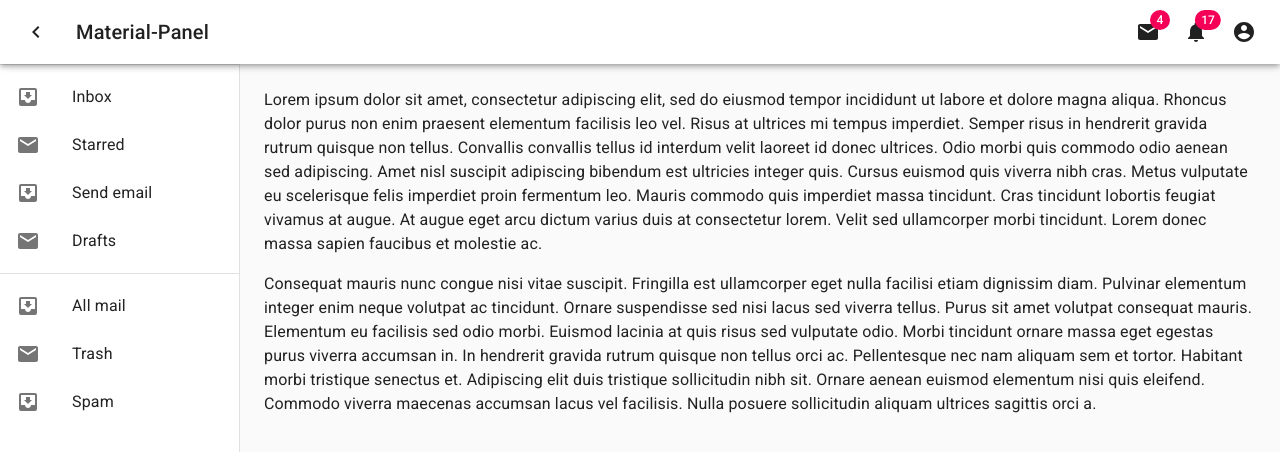
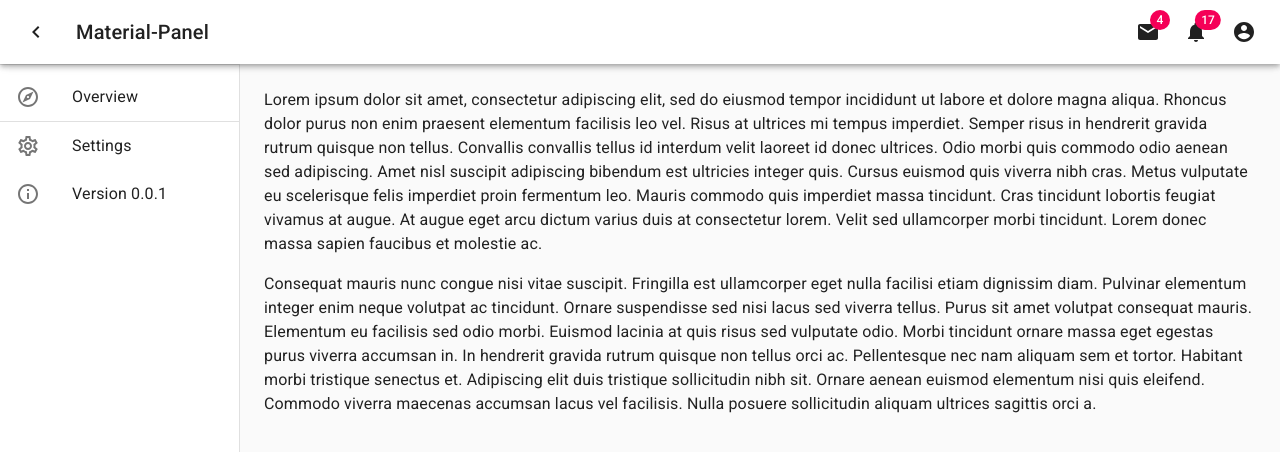
Before and after one commit to nikandlv/material-ui-panel, a React (Create React App) app: page /panel/about in a window 1280 px wide. Shown: the top 452 px of the page. Built offline with nearby package versions, Linux system fonts and the light colour scheme; what jss-rtl would draw is missing.

Commit message:
Updated the list

```diff
--- a/src/layouts/Drawer.jsx
+++ b/src/layouts/Drawer.jsx
@@ -3,7 +3,9 @@ import PropTypes from 'prop-types';
 import Divider from '@material-ui/core/Divider';
 import Drawer from '@material-ui/core/Drawer';
 import Hidden from '@material-ui/core/Hidden';
-import InboxIcon from '@material-ui/icons/MoveToInbox';
+import Explore from '@material-ui/icons/ExploreOutlined';
+import Info from '@material-ui/icons/InfoOutlined';
+import Settings from '@material-ui/icons/SettingsOutlined';
 import List from '@material-ui/core/List';
 import ListItem from '@material-ui/core/ListItem';
 import ListItemIcon from '@material-ui/core/ListItemIcon';
@@ -64,28 +66,33 @@ function ResponsiveDrawer(props) {
     setOpen(!open);
   }
 
-
+  const list = [
+    { label: 'Overview', icon: <Explore />, path: '/panel/test' },
+    <Divider/>,
+    { label: 'Settings', icon: <Settings />, path: '/panel/settings' },
+    { label: 'Version 0.0.1', icon: <Info />, path: '/panel/about' },
+  ]
 
   const drawer = (
     <div>
       <div className={classes.toolbar} />
       <Divider />
       <List>
-        {['Inbox', 'Starred', 'Send email', 'Drafts'].map((text, index) => (
-          <ListItem button key={text}>
-            <ListItemIcon>{index % 2 === 0 ? <InboxIcon /> : <MailIcon />}</ListItemIcon>
-            <ListItemText primary={text} />
-          </ListItem>
-        ))}
-      </List>
-      <Divider />
-      <List>
-        {['All mail', 'Trash', 'Spam'].map((text, index) => (
-          <ListItem button key={text}>
-            <ListItemIcon>{index % 2 === 0 ? <InboxIcon /> : <MailIcon />}</ListItemIcon>
-            <ListItemText primary={text} />
-          </ListItem>
-        ))}
+        {list.map((item, index) => {
+          if(typeof item.label === 'undefined') {
+            return (
+              <div key={index}>
+                {item}
+              </div>
+            );
+          }
+          return (
+            <ListItem button key={item.label + index}>
+              <ListItemIcon>{item.icon}</ListItemIcon>
+              <ListItemText primary={item.label} />
+            </ListItem>
+          )}
+        )}
       </List>
     </div>
   );
```
